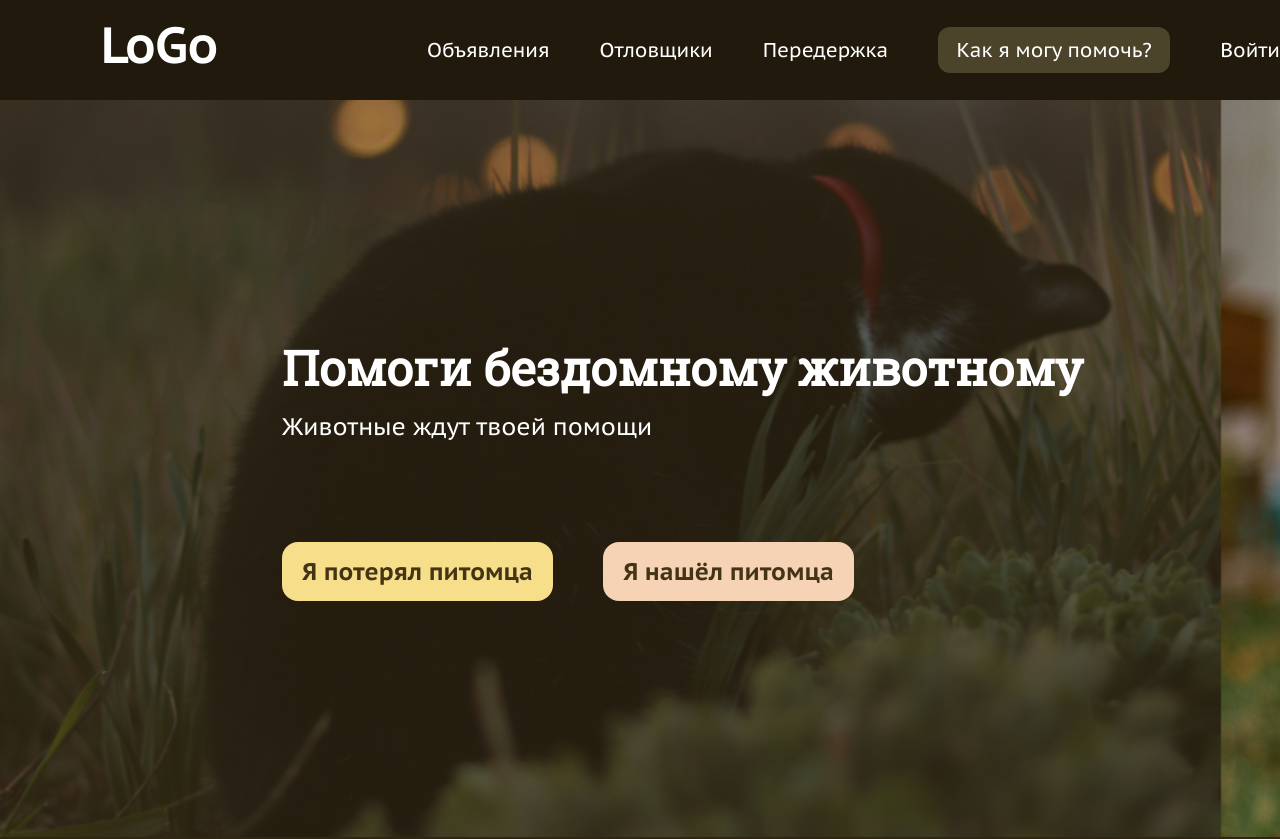
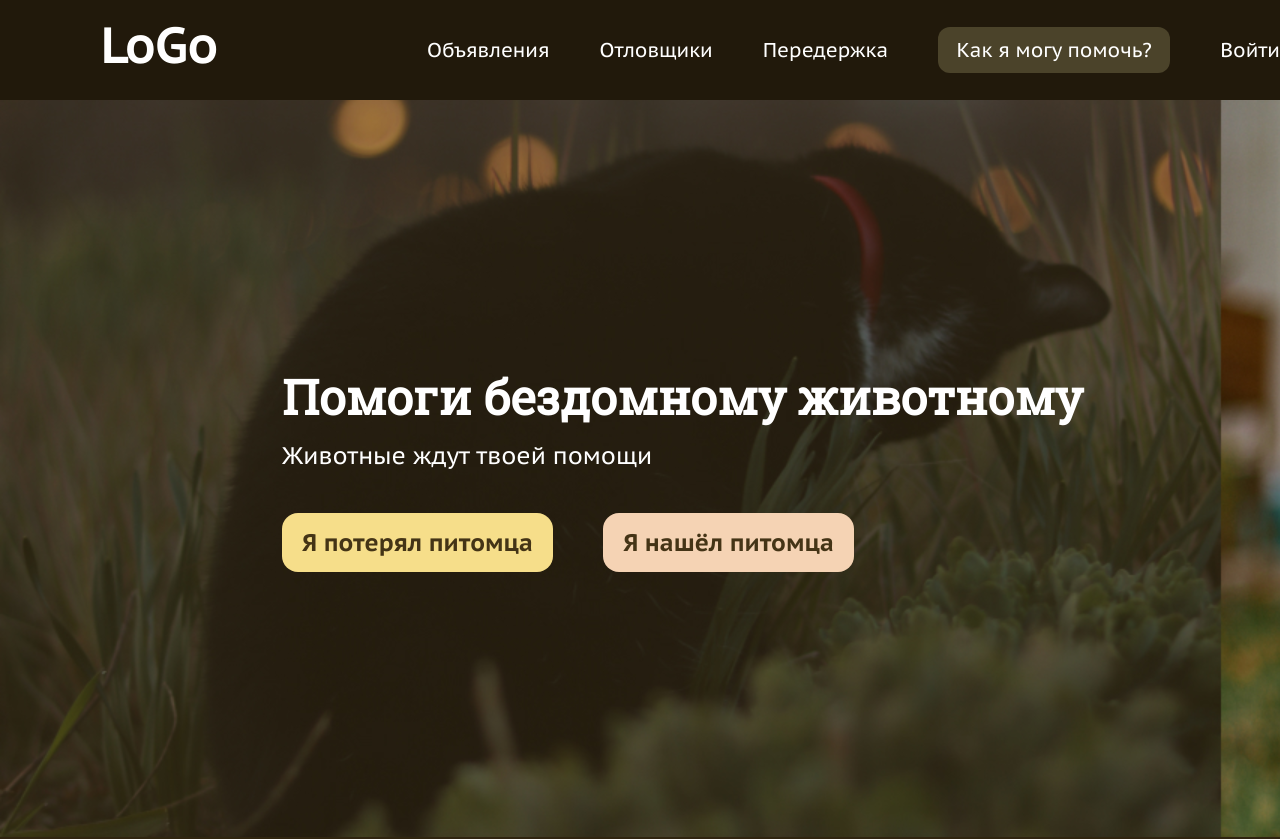
Before and after one commit to kotopesp/sos-kotopes, an Angular app in the folder frontend/: page / in a window 1280 px wide. Shown: the top 839 px of the page. Built offline with nearby package versions, Linux system fonts and the light colour scheme.

Commit message:
little bug fix in text about animals

```diff
--- a/frontend/src/app/start-page/start-page.component.scss
+++ b/frontend/src/app/start-page/start-page.component.scss
@@ -12,7 +12,7 @@
     .animals-text {
       display: grid;
       grid-gap: 12px;
-      padding-bottom: 100px;
+      padding-bottom: 42px;
     }
 
     .animals__buttons {
@@ -54,6 +54,8 @@
 
     .stickers {
 
+      background-blend-mode: overlay;
+      background-color: rgba(49, 38, 17, 0.8);
       background-image:
         url(../../../public/assets/images/big-steps-bg.svg),
         url(../../../public/assets/images/bg-with-steps.svg);
```
